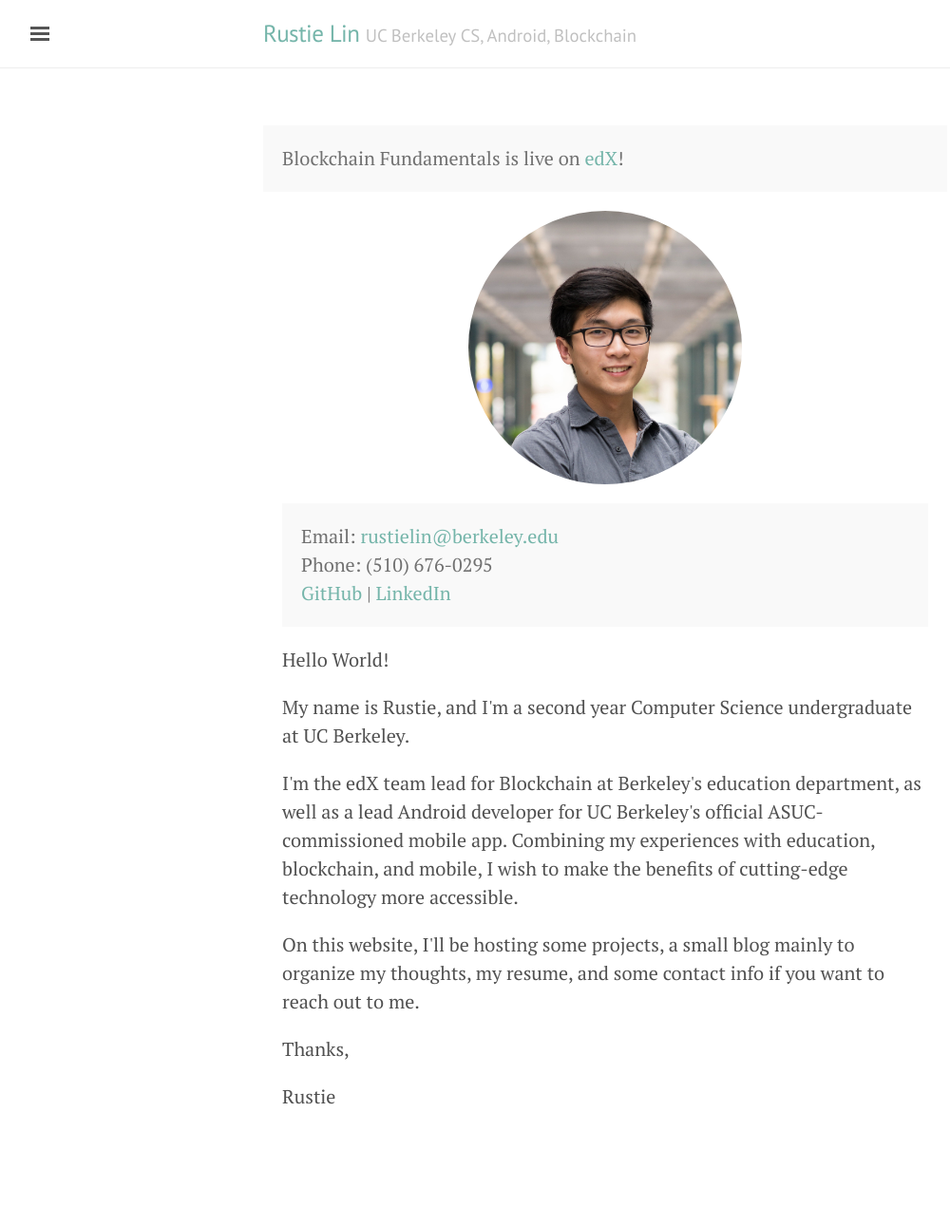
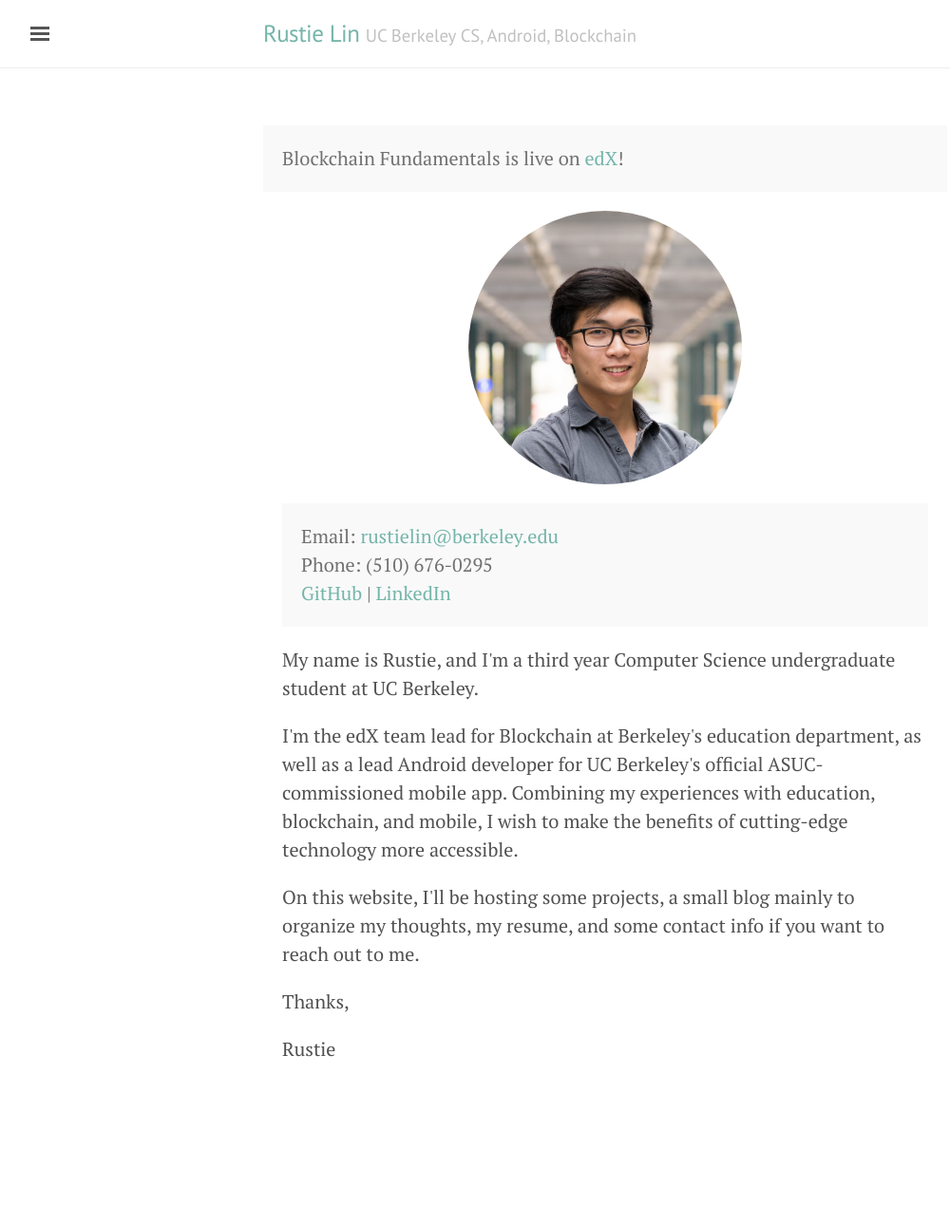
Before and after one commit to rustielin/rustielin.github.io, a Jekyll site: the page built from index.html, in a window 1280 px wide. Shown: the whole page at 95% size, without its empty margins (3-1003 px from the left). Built offline with Jekyll 4.4.1, drawn with Linux system fonts in a browser that asks for light colours; nearby versions of some CDN libraries; after the commit the page ends 1240 px from its top, so only the background shows below that.

Commit message:
more reordering

```diff
--- a/blog/index.html
+++ b/blog/index.html
@@ -3,6 +3,8 @@
 ---
 
 <p class="message">
+  "To think - to really think - you have to write. Chances are, you're fooling yourself; you're only pretending to think. If you're thinking about writing you only think you're thinking" - Leslie Lamport </br>
+
   Welcome to my blog! Here I post descriptions of recent projects, my thought processes, recent findings,
   and anything that interests me. Primarily to organize my own thoughts. Updated periodically.
 </p>
--- a/index.html
+++ b/index.html
@@ -32,9 +32,7 @@
 
     </p>
 
-    <p> Hello World! </p>
-
-    <p> My name is Rustie, and I'm a second year Computer Science undergraduate at UC Berkeley.</p>
+    <p> My name is Rustie, and I'm a third year Computer Science undergraduate student at UC Berkeley.</p>
 
     <p> I'm the edX team lead for Blockchain at Berkeley's education department, as well as a lead Android developer for UC Berkeley's official ASUC-commissioned mobile app. Combining my experiences with education, blockchain, and mobile, I wish to make the benefits of cutting-edge technology more accessible. </p>
 
```
Also changed, not shown: inspiration.md (+4 -4 lines).
